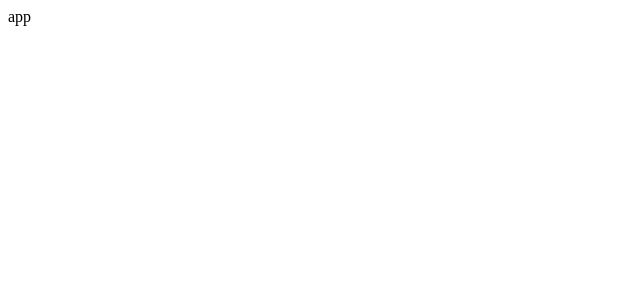
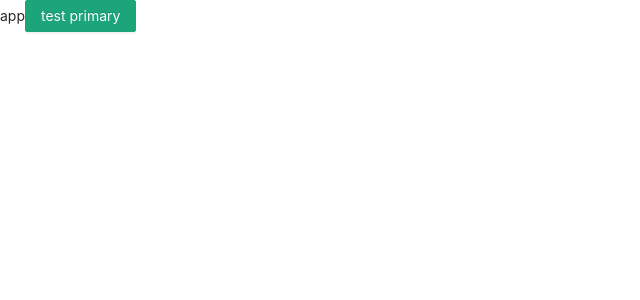
Before and after one commit to azxazx321/190105_ReactAdmin, a React (Create React App) app: page / in a window 1280 px wide. Shown: the top 300 px of the page, without its empty margins (0-640 px from the left). Built offline with nearby package versions, Linux system fonts and the light colour scheme.

Commit message:
change antd theme done

```diff
--- a/src/App.js
+++ b/src/App.js
@@ -1,7 +1,12 @@
 import React from 'react'
+import { Button } from 'antd'
+//change antd theme
+import 'antd/dist/antd.less'
 
 export default function App() {
   return (
-    <div>app</div>
+    <div>app
+        <Button type='primary'>test primary</Button>
+    </div>
   )
 }
```
Also changed, not shown: package.json (+9 -3 lines).
